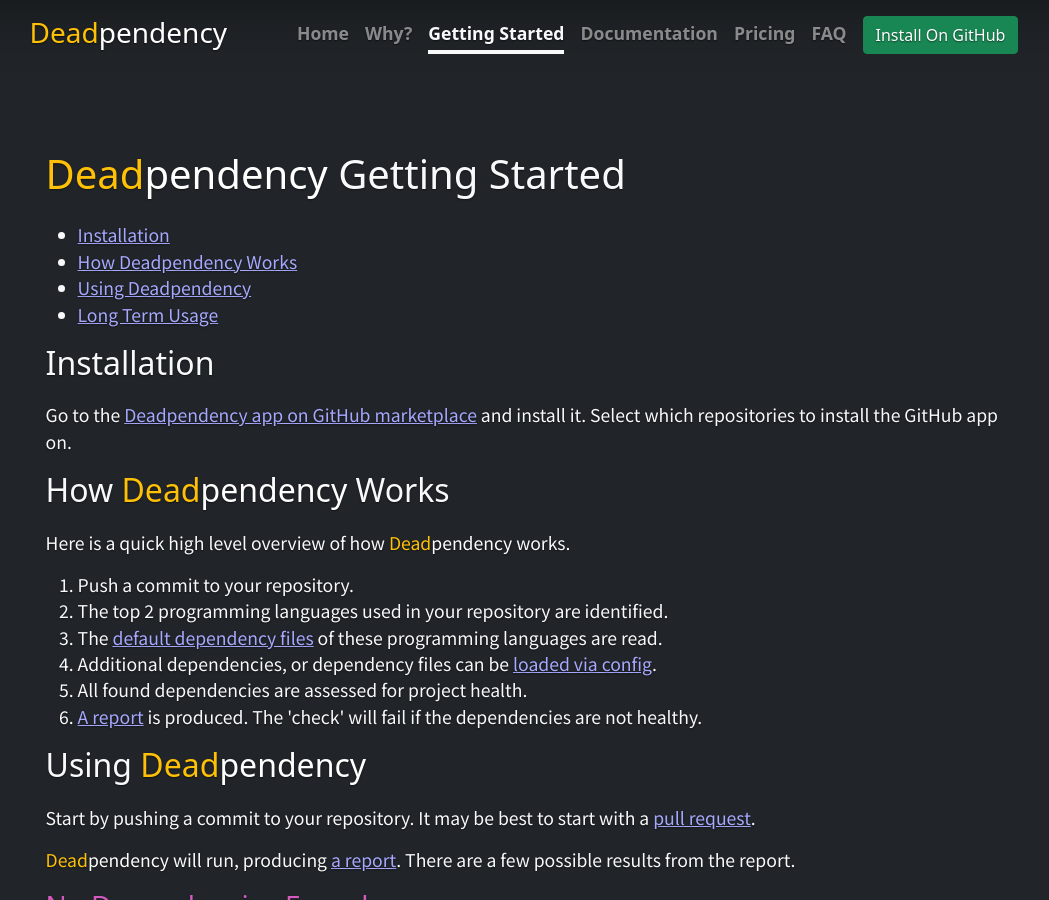
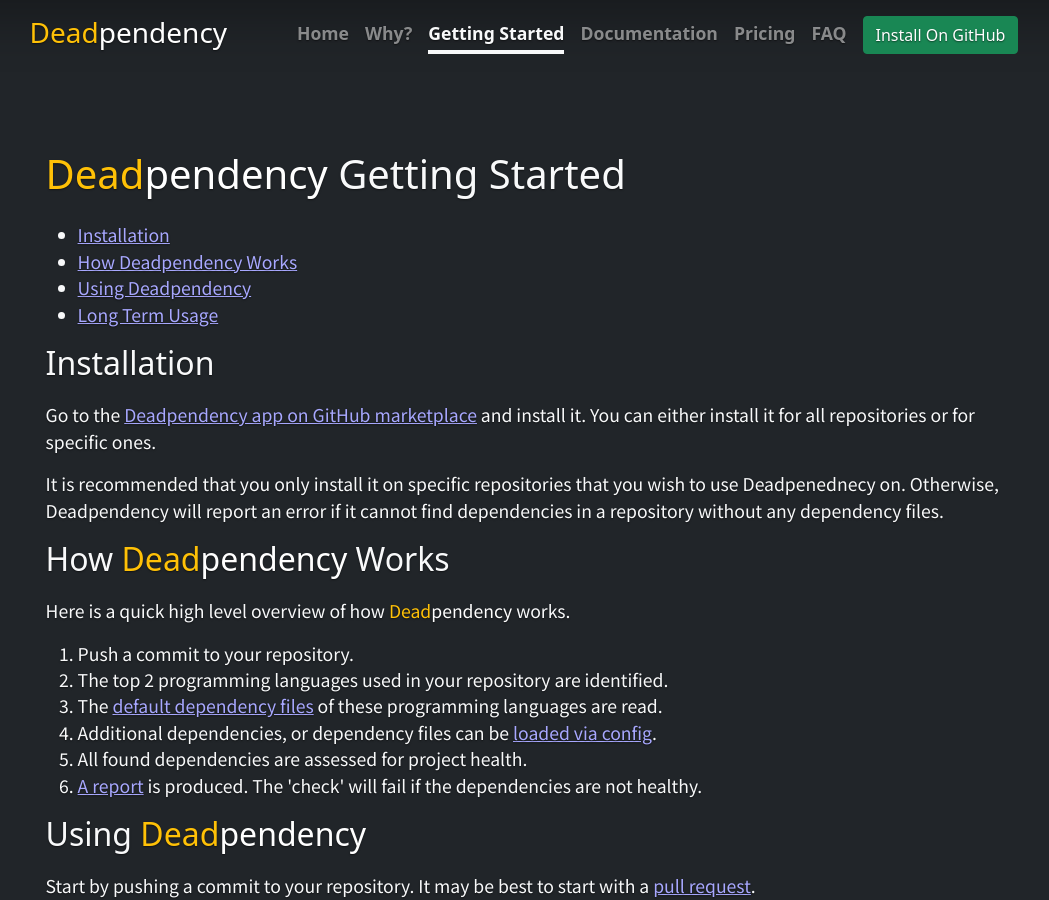
Before and after one commit to deadpendency/deadpendency.github.io, a Jekyll site: the page built from docs/getting-started.html, in a window 1280 px wide and 900 px high. Shown: the whole window, without its empty margins (116-1165 px from the left). Built offline with Jekyll 4.4.1, drawn with Linux system fonts in a browser that asks for light colours; nearby versions of some CDN libraries.

Commit message:
Make the install to specific repo thing a bit clearer

```diff
--- a/docs/getting-started.html
+++ b/docs/getting-started.html
@@ -14,7 +14,11 @@
 <h2 id="installation"><a href="#installation">Installation</a></h2>
 
 <p>
-  Go to the <a href="https://github.com/marketplace/deadpendency" target="_blank" rel="noopener">Deadpendency app on GitHub marketplace</a> and install it. Select which repositories to install the GitHub app on.
+  Go to the <a href="https://github.com/marketplace/deadpendency" target="_blank" rel="noopener">Deadpendency app on GitHub marketplace</a> and install it. You can either install it for all repositories or for specific ones.
+</p>
+
+<p>
+  It is recommended that you only install it on specific repositories that you wish to use Deadpenednecy on. Otherwise, Deadpendency will report an error if it cannot find dependencies in a repository without any dependency files.
 </p>
 
 <h2 id="how-deadpendency-works">How <span class="text-warning">Dead</span><span class="text-white">pendency</span> Works</h2>
```
